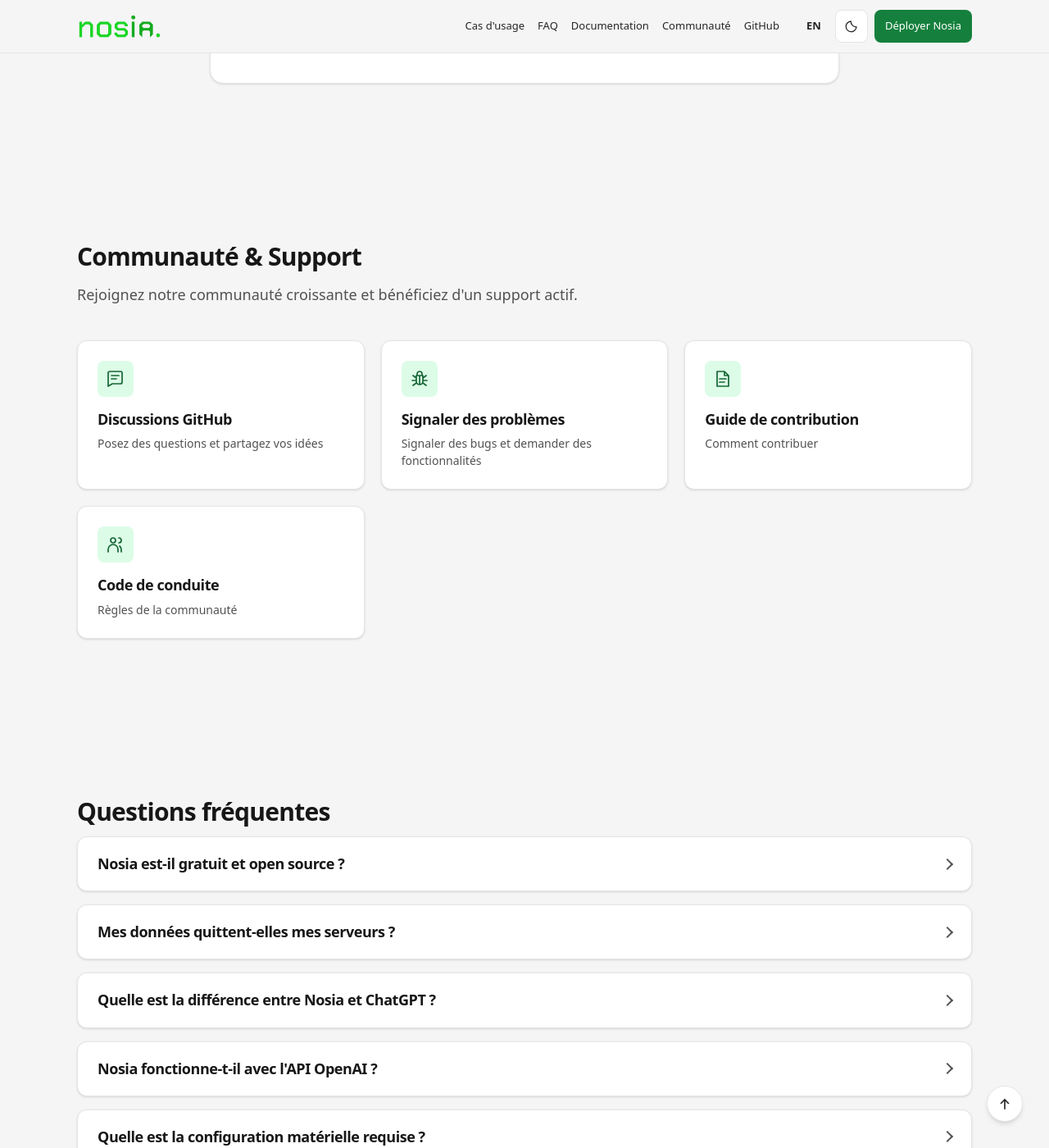
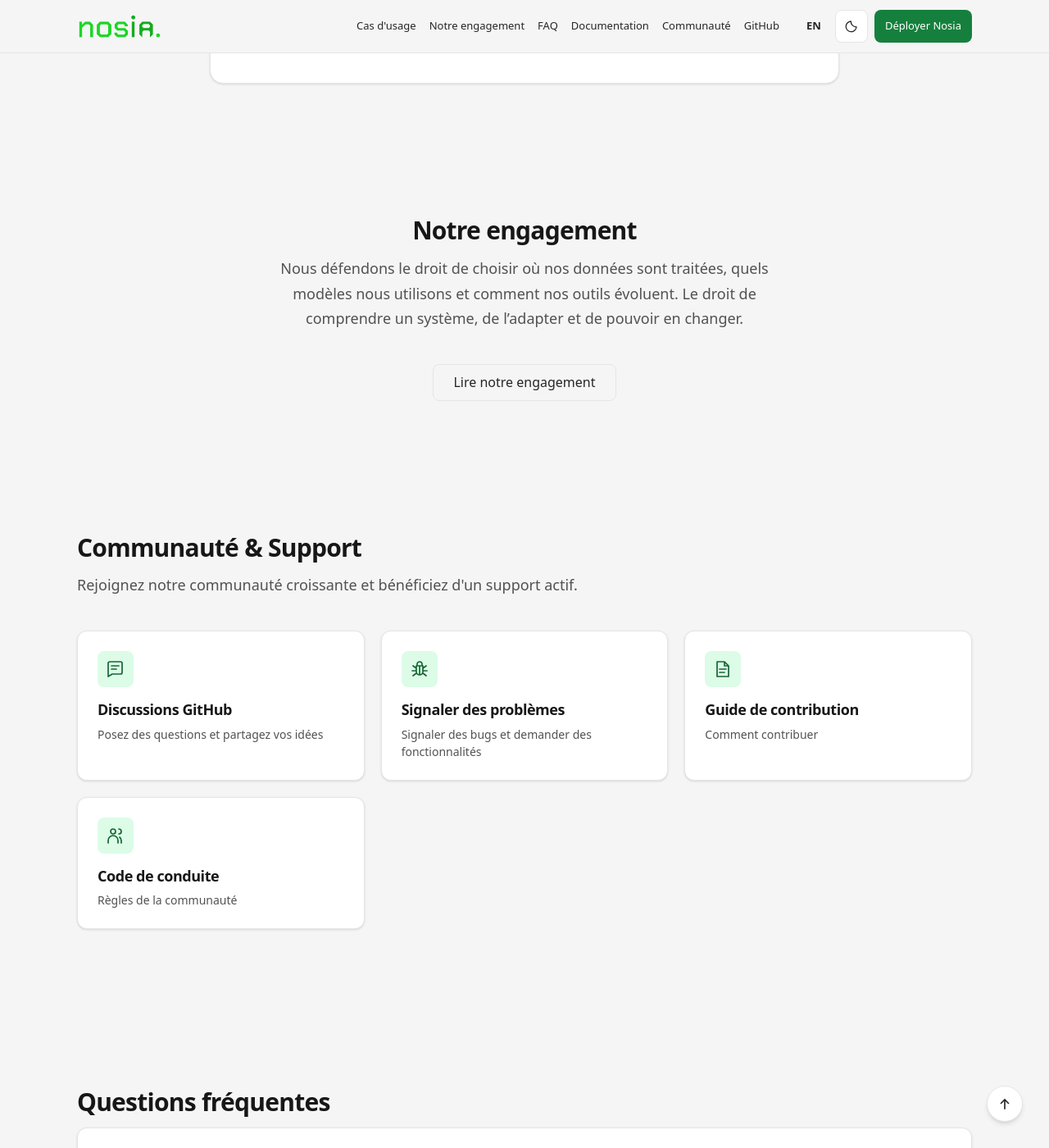
Before and after one commit to dilolabs/nosia-ai, a Jekyll site: the page built from index.md, in a window 1280 px wide and 1400 px high, scrolled down 5105 px. Shown: the whole window at 82% size. Built offline with Jekyll 4.4.1, drawn with Linux system fonts in a browser that asks for light colours.

Commit message:
feat: link engagement from French navigation and home

```diff
--- a/_data/translations.yml
+++ b/_data/translations.yml
@@ -8,6 +8,8 @@ fr:
   toggle_theme: "Changer de thème"
   nav_features: "Fonctionnalités"
   nav_usecases: "Cas d'usage"
+  nav_engagement: "Notre engagement"
+  engagement_url: "/engagement/"
   nav_faq: "FAQ"
   usecases_url: "/cas-usage/"
   faq_url: "/faq/"
--- a/_includes/header.html
+++ b/_includes/header.html
@@ -20,6 +20,9 @@
     </a>
     <nav class="nav" id="primary-nav" aria-label="{{ t.nav_aria }}">
       <a href="{{ t.usecases_url | relative_url }}">{{ t.nav_usecases }}</a>
+      {% if t.engagement_url %}
+      <a href="{{ t.engagement_url | relative_url }}">{{ t.nav_engagement }}</a>
+      {% endif %}
       <a href="{{ t.faq_url | relative_url }}">{{ t.nav_faq }}</a>
       <a href="{{ home_url | relative_url }}#documentation">{{ t.documentation }}</a>
       <a href="{{ home_url | relative_url }}#community">{{ t.community }}</a>
--- a/assets/css/developer.css
+++ b/assets/css/developer.css
@@ -104,6 +104,7 @@
     grid-row: 2;
     display: flex;
     flex-direction: column;
+    justify-content: flex-start;
     align-items: stretch;
     gap: var(--space-1);
     margin-inline: calc(-1 * var(--nav-focus-gutter));
--- a/index.md
+++ b/index.md
@@ -163,6 +163,14 @@ faq:
   </div>
 </section>
 
+<section id="commitment-teaser" class="description">
+  <div class="container">
+    <h2>Notre engagement</h2>
+    <p>Nous défendons le droit de choisir où nos données sont traitées, quels modèles nous utilisons et comment nos outils évoluent. Le droit de comprendre un système, de l’adapter et de pouvoir en changer.</p>
+    <a href="{{ '/engagement/' | relative_url }}" class="btn">Lire notre engagement</a>
+  </div>
+</section>
+
 <section id="community" class="community">
   <div class="container">
     <h2>Communauté & Support</h2>
```
Also changed, not shown: test/site-ui.test.mjs (+38 -4 lines).
